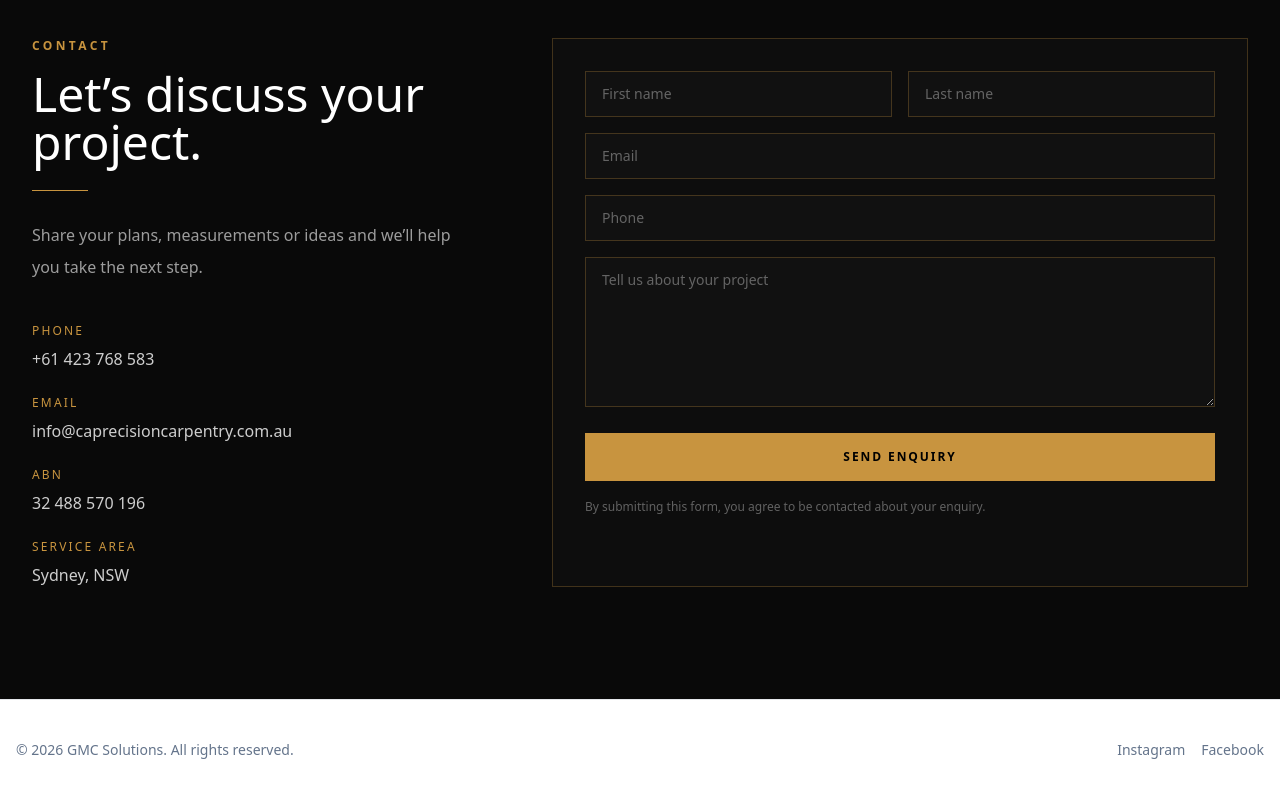
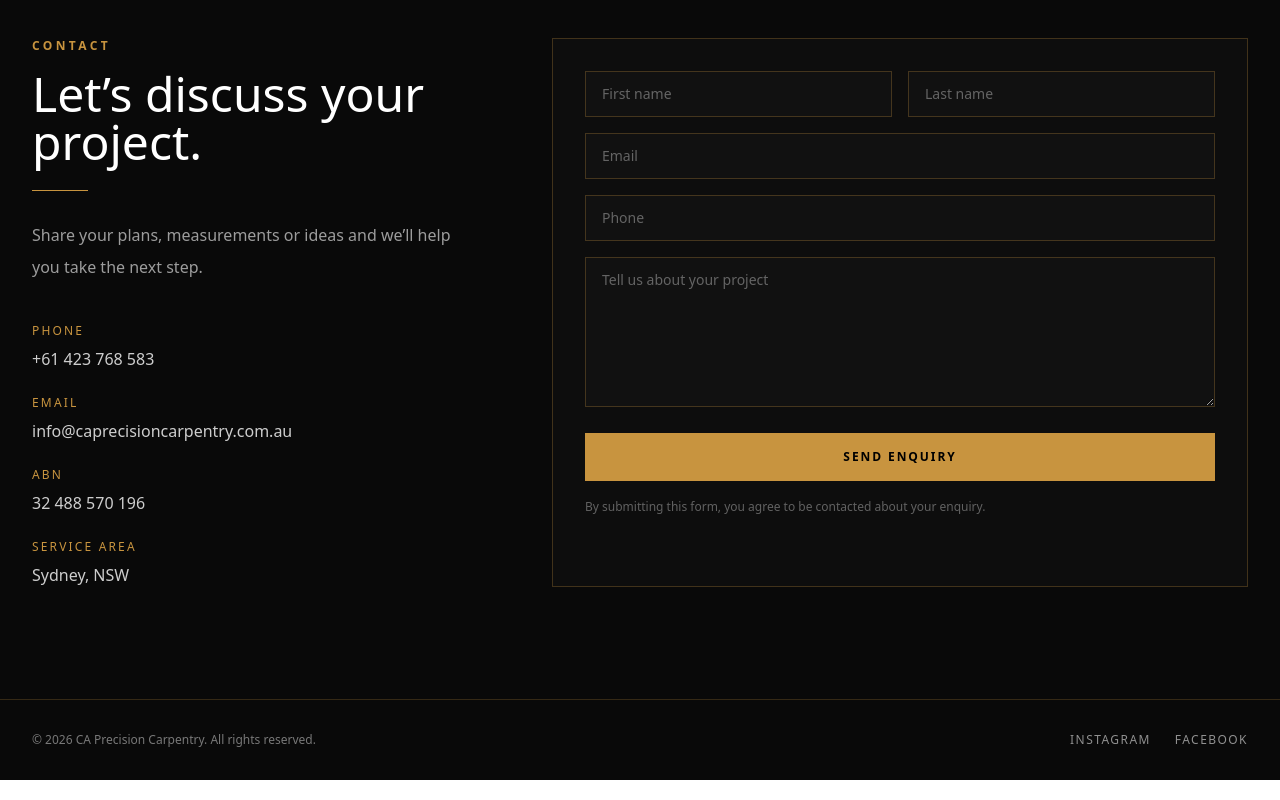
Before and after one commit to andreag-bit/ca-precision-carpentry, a React (Vite) app: page / in a window 1280 px wide. Shown: the part 5029-5829 px from the top of the page. Built offline with nearby package versions, Linux system fonts and the light colour scheme.

Commit message:
Update Footer.jsx

```diff
--- a/src/components/Footer.jsx
+++ b/src/components/Footer.jsx
@@ -1,28 +1,28 @@
 export default function Footer() {
   return (
-    <footer className="py-10 border-t">
-      <div className="mx-auto max-w-7xl px-4 text-sm text-slate-500 flex flex-col md:flex-row items-center justify-between gap-2">
-        <p>© {new Date().getFullYear()} GMC Solutions. All rights reserved.</p>
-        <nav className="flex items-center gap-4">
- <a
-  href="https://www.instagram.com/gmcsolutions_?igsh=YWY2YWFwNWlwemhi"
-  target="_blank"
-  rel="noopener noreferrer"
-  className="hover:text-slate-700"
->
-  Instagram
-</a>
+    <footer className="border-t border-[#b9883b]/25 bg-[#090909] py-8 text-white">
+      <div className="mx-auto flex max-w-7xl flex-col items-center justify-between gap-4 px-6 text-xs md:flex-row md:px-8">
 
-<a
-  href="https://www.facebook.com/share/1BkqgJLFGs/?mibextid=wwXIfr"
-  target="_blank"
-  rel="noopener noreferrer"
-  className="hover:text-slate-700"
->
-  Facebook
-</a>
+        <p className="text-white/45">
+          © {new Date().getFullYear()} CA Precision Carpentry. All rights reserved.
+        </p>
 
+        <nav className="flex items-center gap-6">
+          <a
+            href="#"
+            className="tracking-[0.12em] text-white/55 transition hover:text-[#d5a34c]"
+          >
+            INSTAGRAM
+          </a>
+
+          <a
+            href="#"
+            className="tracking-[0.12em] text-white/55 transition hover:text-[#d5a34c]"
+          >
+            FACEBOOK
+          </a>
         </nav>
+
       </div>
     </footer>
   )
```
